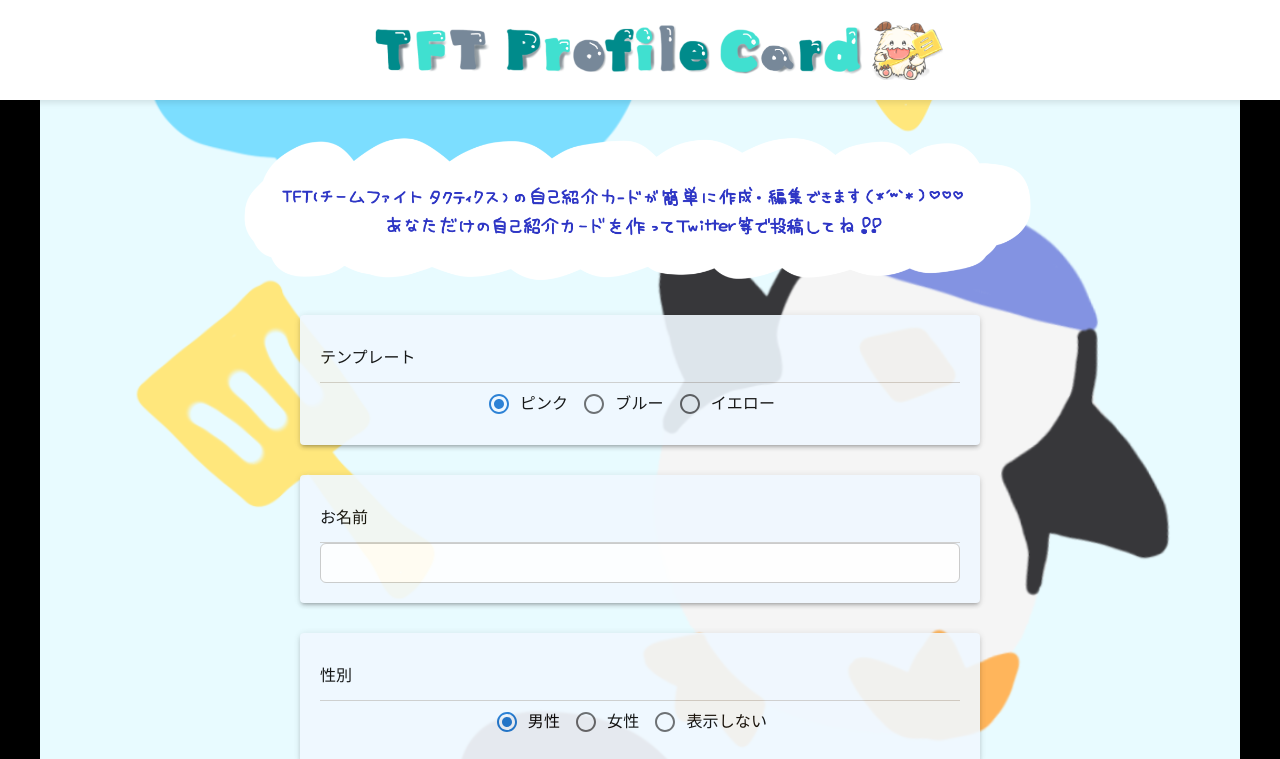
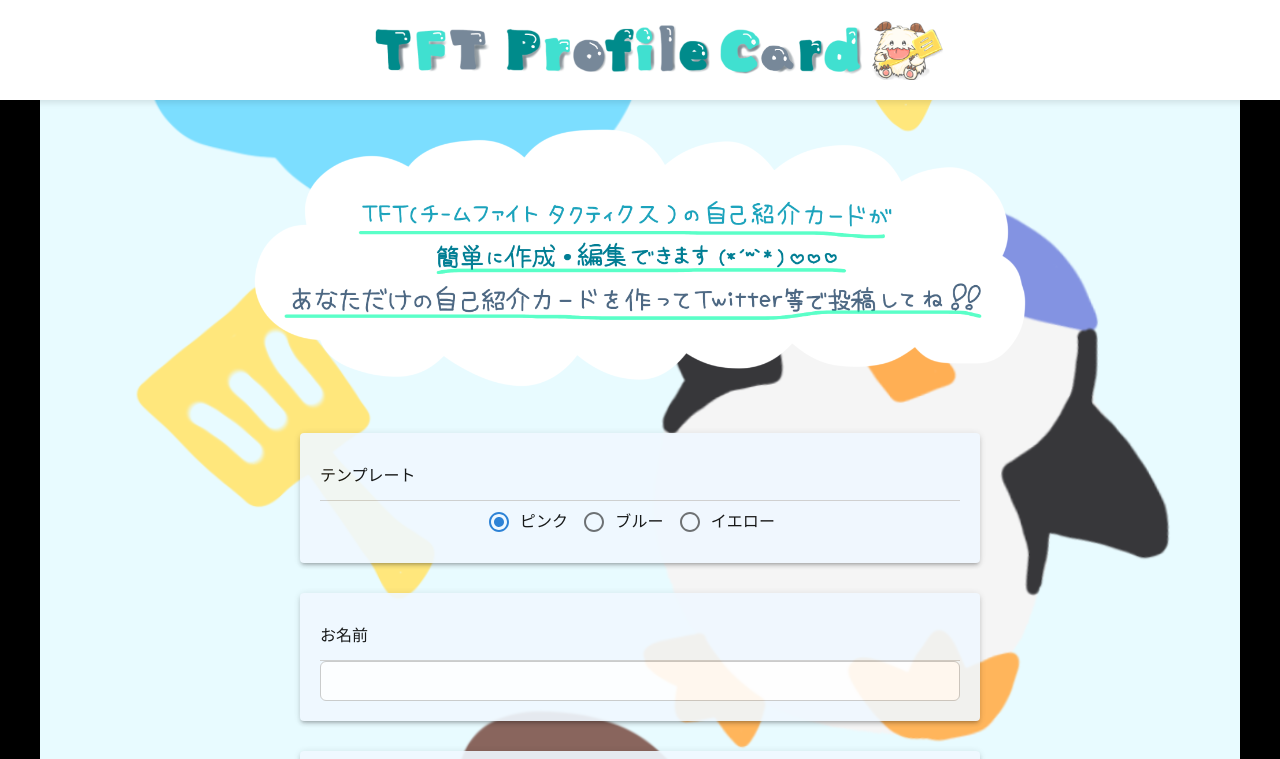
Before and after one commit to k-and-k-dev/tftcard, a Next.js app: page / in a window 1280 px wide. Shown: the top 759 px of the page. Built offline with nearby package versions, Linux system fonts and the light colour scheme.

Commit message:
タイトル画像変更

```diff
--- a/src/app/page.tsx
+++ b/src/app/page.tsx
@@ -6,7 +6,7 @@
 // style
 import styles from "./page.module.scss";
 // resource
-import TitleImagePath from "../images/Title.png";
+import TitleImagePath from "../images/Title2.png";
 // components
 import { Spacer } from "@/components/atoms/Spacer";
 import { Form } from "@/components/organisms/Form";
@@ -17,7 +17,7 @@
         <>
             <Spacer size="10px" />
             <div className={styles.main}>
-                <Image className={styles.title_img} src={TitleImagePath} width={1500} height={309} alt="Title" />
+                <Image className={styles.title_img} src={TitleImagePath} width={1384} height={490} alt="Title" />
                 <Form />
                 <ContactForm />
             </div>
```
Also changed, not shown: src/images/Title2.png (added).
